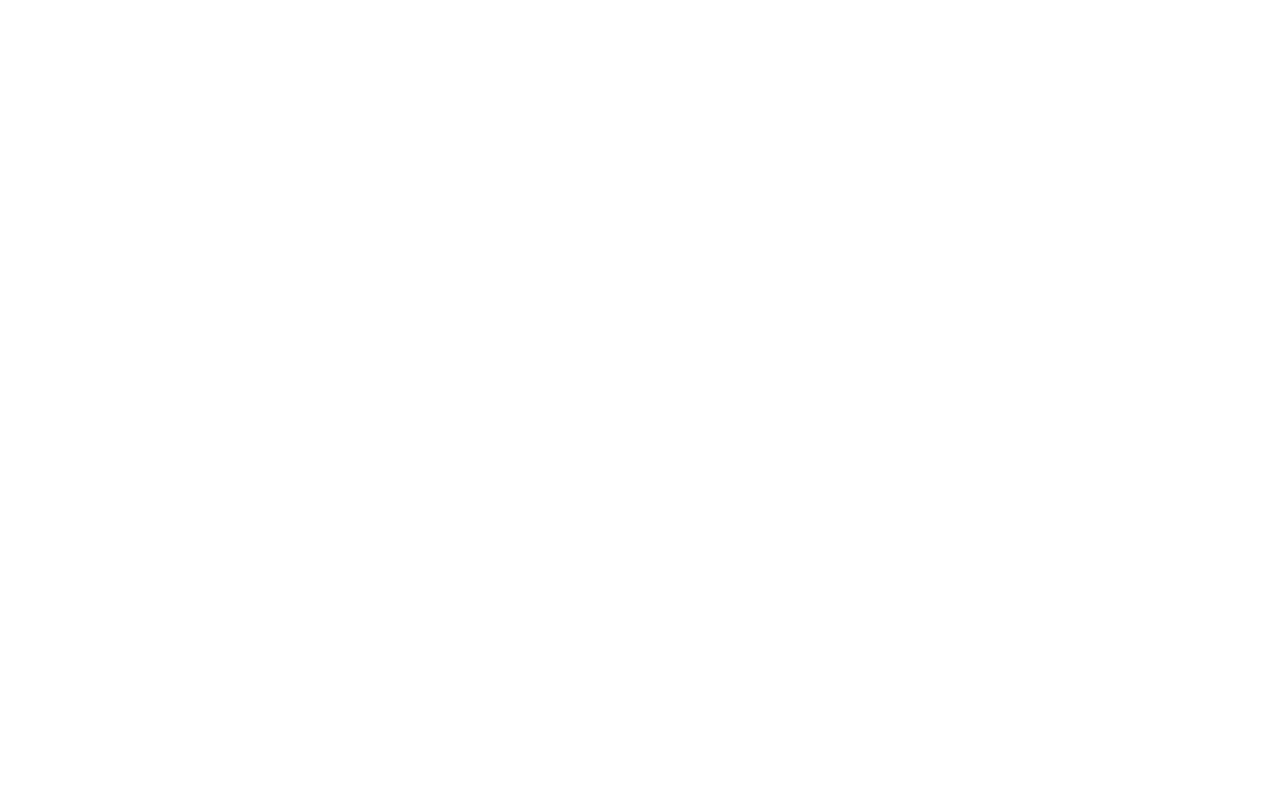
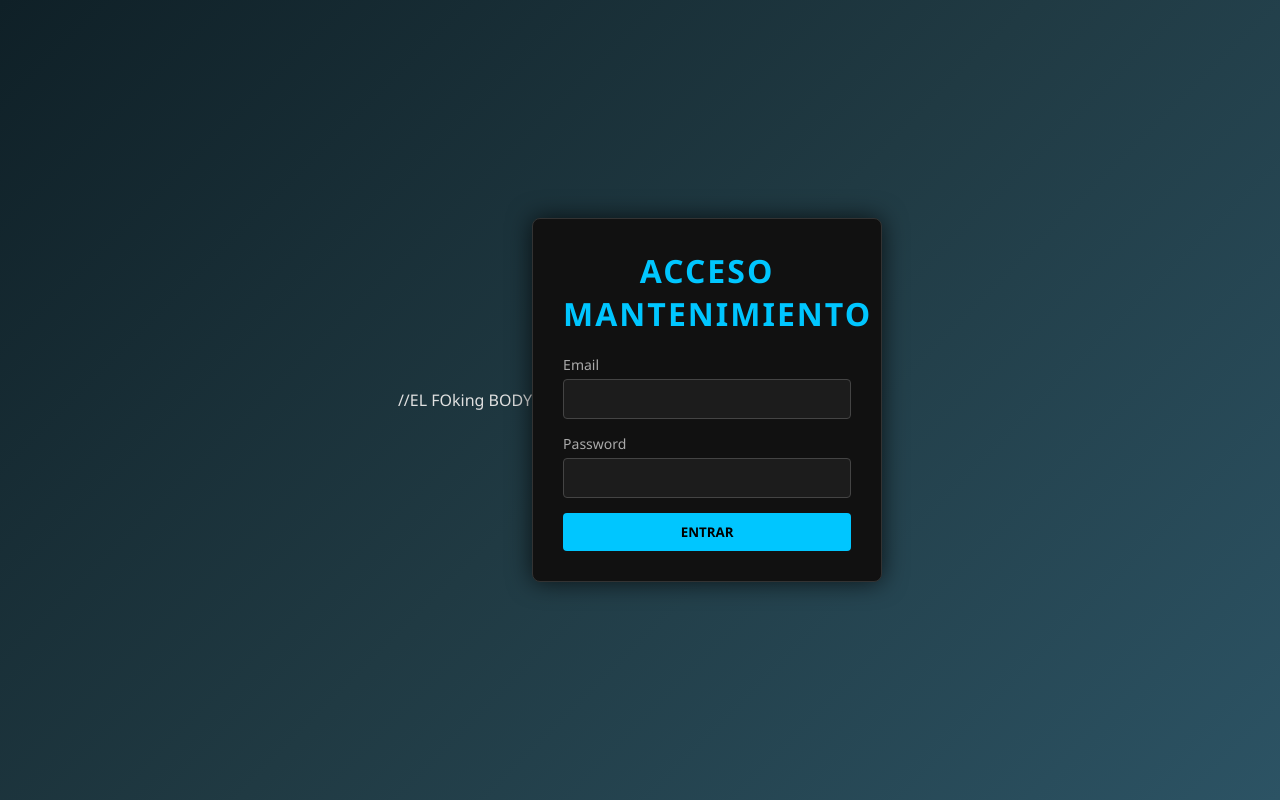
Before and after one commit to AlphonseTBL/Indelfonso-DSM5-1, a PHP site: page /login.php in a window 1280 px wide. Before the commit the page is empty. Run offline with PHP 8.4, Linux system fonts and the light colour scheme.

Commit message:
Update login.php

```diff
--- a/login.php
+++ b/login.php
@@ -85,3 +85,37 @@ $conn->close();
 <?php if (isset($error)): ?>
     <p style="color: red;"><?php echo $error; ?></p>
 <?php endif; ?>
+
+//EL FOking BODY
+<!DOCTYPE html>
+<html lang="es">
+<head>
+    <meta charset="UTF-8">
+    <title>Acceso Mantenimiento</title>
+    <meta name="viewport" content="width=device-width, initial-scale=1">
+    <link rel="stylesheet" href="style.css">
+</head>
+<body>
+
+<div class="login-container">
+    <h1>Acceso Mantenimiento</h1>
+
+    <form method="POST" action="login.php">
+        <label>Email</label>
+        <input type="text" name="email" required>
+
+        <label>Password</label>
+        <input type="password" name="password" required>
+
+        <button type="submit">Entrar</button>
+    </form>
+
+    <?php if (isset($error)): ?>
+        <p style="color:red; margin-top:10px;">
+            <?php echo $error; ?>
+        </p>
+    <?php endif; ?>
+</div>
+
+</body>
+</html>
```
